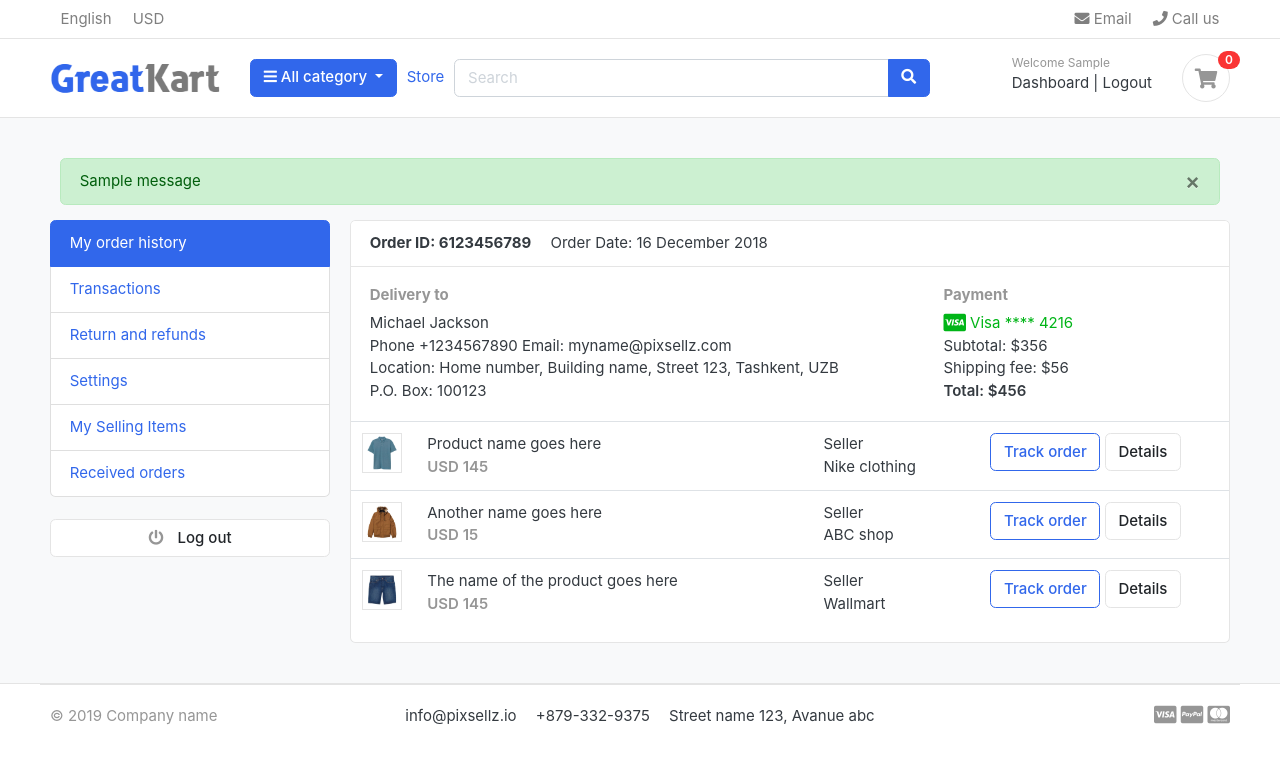
After one commit to mnayon/Easybuy-django, a Django app: page /accounts/ in a window 1280 px wide. The commit adds this page. Shown: the top 764 px of the page. Run offline with Django 3.2, Linux system fonts and the light colour scheme; a user stored in the database is signed in; tables that the repository leaves empty hold one stand-in row (values such as "Sample post"); one stand-in notice (Sample message) is shown; some libraries are stand-ins or nearby versions; some web fonts are replaced.

Commit message:
Registrations and login

```diff
--- /dev/null
+++ b/accounts/urls.py
@@ -0,0 +1,13 @@
+from django.urls import path
+from . import views
+
+urlpatterns = [
+    path('registration/', views.registration, name = 'registration'),
+    path('login/', views.login, name = 'login'),
+    path('logout/', views.logout, name = 'logout'),
+    path('dashboard/', views.dashboard, name = 'dashboard'),
+    path('', views.dashboard, name = 'dashboard'),
+
+    path('activate/<uidb64>/<token>/', views.activate, name='activate'),
+
+]
--- a/accounts/views.py
+++ b/accounts/views.py
@@ -1,3 +1,100 @@
-from django.shortcuts import render
+from django.contrib import messages, auth
+from accounts.forms import RegistrationForm
+from django.shortcuts import redirect, render
+from .models import Account
+from django.contrib.auth.decorators import login_required
+
+#email verification
+from django.contrib.sites.shortcuts import get_current_site
+from django.template.loader import render_to_string
+from django.utils.http import urlsafe_base64_encode, urlsafe_base64_decode
+from django.utils.encoding import force_bytes
+from django.contrib.auth.tokens import default_token_generator
+from django.core.mail import EmailMessage
 
 # Create your views here.
+
+def registration(request):
+    if request.method == "POST":
+        form = RegistrationForm(request.POST)
+        if form.is_valid():
+            first_name = form.cleaned_data['first_name']
+            last_name = form.cleaned_data['last_name']
+            email = form.cleaned_data['email']
+            phone_number = form.cleaned_data['phone_number']
+            password = form.cleaned_data['password']
+            username = email.split("@")[0]
+            user = Account.objects.create_user(first_name = first_name, last_name= last_name, email = email, username = username, password= password)
+            user.phone_number = phone_number
+            user.save()
+
+
+            #User activations
+            current_site = get_current_site(request)
+            mail_subject = 'Please activate your account'
+            message = render_to_string('accounts/account_verification_email.html', {
+                'user': user,
+                'domain': current_site,
+                'uid': urlsafe_base64_encode(force_bytes(user.pk)),
+                'token': default_token_generator.make_token(user),
+            })
+            to_email = email
+            send_email = EmailMessage(mail_subject, message, to=[to_email])
+            send_email.send()
+            #messages.success(request, 'Registration Successful')
+            return redirect('/accounts/login/?command=verification&email='+email)
+    else:
+        form = RegistrationForm()
+
+    context = {
+        'form': form,
+    }
+    return render(request, 'accounts/registration.html',context)
+
+def login(request):
+
+    if request.method == 'POST':
+
+        email = request.POST['email']
+        password = request.POST['password']
+
+        user = auth.authenticate(email=email, password=password)
+
+        if user is not None:
+            auth.login(request, user)
+            messages.success(request, "You are logged in")
+            return redirect ('dashboard')
+        else:
+            messages.error(request, "Invalid login Credintials")
+            return redirect('login')
+
+    return render(request, 'accounts/login.html')
+
+@login_required(login_url = 'login')
+def logout(request):
+    auth.logout(request)
+    messages.success(request, "You are logged out")
+    return redirect('login')
+
+
+def activate(request,uidb64, token):
+    try:
+        uid = urlsafe_base64_decode(uidb64).decode()
+        user = Account._default_manager.get(pk = uid)
+    except(TypeError,ValueError,OverflowError, Account.DoesNotExist):
+        user = None
+
+
+    if user is not None and default_token_generator.check_token(user, token):
+        user.is_active = True
+        user.save()
+        messages.success(request, "Congratulations! Your account is activated.")
+        return redirect('login')
+
+    else:
+        messages.error(request, "Invalid active link!")
+        return redirect('registration')
+
+@login_required(login_url = 'login')
+def dashboard(request):
+    return render (request, 'accounts/dashboard.html')
--- a/easybuy/urls.py
+++ b/easybuy/urls.py
@@ -11,5 +11,6 @@ urlpatterns = [
     path('', views.home, name = 'home'),
     path('store/', include('store.urls')),
     path('carts/', include('carts.urls')),
+    path('accounts/', include('accounts.urls')),
 
 ]+ static(settings.MEDIA_URL, document_root=settings.MEDIA_ROOT)
--- /dev/null
+++ b/templates/accounts/dashboard.html
@@ -0,0 +1,100 @@
+{% extends 'base.html' %}
+
+{% block content %}
+
+<!-- ========================= SECTION CONTENT ========================= -->
+<section class="section-conten padding-y bg">
+
+<div class="container">
+{% include 'alerts.html' %}
+	<div class="row">
+	<aside class="col-md-3">
+		<!--   SIDEBAR   -->
+		<ul class="list-group">
+			<a class="list-group-item active" href="#"> My order history </a>
+			<a class="list-group-item" href="#"> Transactions </a>
+			<a class="list-group-item" href="#"> Return and refunds </a>
+			<a class="list-group-item" href="#">Settings </a>
+			<a class="list-group-item" href="#"> My Selling Items </a>
+			<a class="list-group-item" href="#"> Received orders </a>
+		</ul>
+		<br>
+		<a class="btn btn-light btn-block" href="{% url 'logout'%}"> <i class="fa fa-power-off"></i> <span class="text">Log out</span> </a>
+		<!--   SIDEBAR .//END   -->
+	</aside>
+	<main class="col-md-9">
+		<article class="card">
+		<header class="card-header">
+			<strong class="d-inline-block mr-3">Order ID: 6123456789</strong>
+			<span>Order Date: 16 December 2018</span>
+		</header>
+		<div class="card-body">
+			<div class="row">
+				<div class="col-md-8">
+					<h6 class="text-muted">Delivery to</h6>
+					<p>Michael Jackson <br>
+					Phone +1234567890 Email: myname@pixsellz.com <br>
+			    	Location: Home number, Building name, Street 123,  Tashkent, UZB <br>
+			    	P.O. Box: 100123
+			 		</p>
+				</div>
+				<div class="col-md-4">
+					<h6 class="text-muted">Payment</h6>
+					<span class="text-success">
+						<i class="fab fa-lg fa-cc-visa"></i>
+					    Visa  **** 4216
+					</span>
+					<p>Subtotal: $356 <br>
+					 Shipping fee:  $56 <br>
+					 <span class="b">Total:  $456 </span>
+					</p>
+				</div>
+			</div> <!-- row.// -->
+		</div> <!-- card-body .// -->
+		<div class="table-responsive">
+		<table class="table table-hover">
+			<tr>
+				<td width="65">
+					<img src="../images/items/1.jpg" class="img-xs border">
+				</td>
+				<td>
+					<p class="title mb-0">Product name goes here </p>
+					<var class="price text-muted">USD 145</var>
+				</td>
+				<td> Seller <br> Nike clothing </td>
+				<td width="250"> <a href="#" class="btn btn-outline-primary">Track order</a> <a href="#" class="btn btn-light"> Details </a> </td>
+			</tr>
+			<tr>
+				<td>
+					<img src="../images/items/2.jpg" class="img-xs border">
+				</td>
+				<td>
+					<p class="title mb-0">Another name goes here </p>
+					<var class="price text-muted">USD 15</var>
+				</td>
+				<td> Seller <br> ABC shop </td>
+				<td> <a href="#" class="btn btn-outline-primary">Track order</a> <a href="#" class="btn btn-light"> Details </a> </td>
+			</tr>
+			<tr>
+				<td>
+					<img src="../images/items/3.jpg" class="img-xs border">
+				</td>
+				<td>
+					<p class="title mb-0">The name of the product  goes here </p>
+					<var class="price text-muted">USD 145</var>
+				</td>
+				<td> Seller <br> Wallmart </td>
+				<td> <a href="#" class="btn btn-outline-primary">Track order</a> <a href="#" class="btn btn-light"> Details </a> </td>
+			</tr>
+		</table>
+		</div> <!-- table-responsive .end// -->
+		</article> <!-- order-group.// -->
+	</main>
+</div> <!-- row.// -->
+</div>
+
+
+</section>
+<!-- ========================= SECTION CONTENT END// ========================= -->
+
+{% endblock %}
--- /dev/null
+++ b/templates/alerts.html
@@ -0,0 +1,13 @@
+{% if messages %}
+
+    {% for message in messages %}
+    <div id="message" class="container">
+    <div {% if message.tags %} class="alert alert-{{ message.tags }}"{% endif %} role="alert">
+      <button type="button" class="close" data-dismiss="alert"><span aria-hidden="true">&times;</span></button>
+        {% if message.level == DEFAULT_MESSAGE_LEVELS.ERROR %}Error: {% endif %}
+        {{ message }}
+    </div>
+    </div>
+    {% endfor %}
+
+{% endif %}
--- a/templates/navbar.html
+++ b/templates/navbar.html
@@ -60,13 +60,23 @@
 	</div> <!-- col.// -->
 	<div class="col-lg-3 col-sm-6 col-8 order-2 order-lg-3">
 				<div class="d-flex justify-content-end mb-3 mb-lg-0">
+				{% if user.id is None %}
 					<div class="widget-header">
 						<small class="title text-muted">Welcome guest!</small>
 						<div>
-							<a href="{% static './signin.html' %}">Sign in</a> <span class="dark-transp"> | </span>
-							<a href="{% static './register.html' %}"> Register</a>
+							<a href="{% url 'login' %}">Sign in</a> <span class="dark-transp"> | </span>
+							<a href="{% url 'registration' %}"> Register</a>
 						</div>
 					</div>
+				{% else %}
+					<div class="widget-header">
+							<small class="title text-muted">Welcome {{user.first_name}}</small>
+							<div>
+								<a href="{% url 'dashboard' %}">Dashboard</a> <span class="dark-transp"> | </span>
+								<a href="{% url 'logout' %}"> Logout</a>
+							</div>
+						</div>
+				{% endif %}
 					<a href="{% url 'carts' %}" class="widget-header pl-3 ml-3">
 						<div class="icon icon-sm rounded-circle border"><i class="fa fa-shopping-cart"></i></div>
 						<span class="badge badge-pill badge-danger notify">{{ cart_count }}</span>
```
Also changed, not shown: accounts/forms.py (added, +37 -0 lines), easybuy/settings.py (+14 -0 lines), templates/accounts/account_verification_email.html (added, +10 -0 lines), templates/accounts/login.html (added, +50 -0 lines), templates/accounts/registration.html (added, +64 -0 lines).
